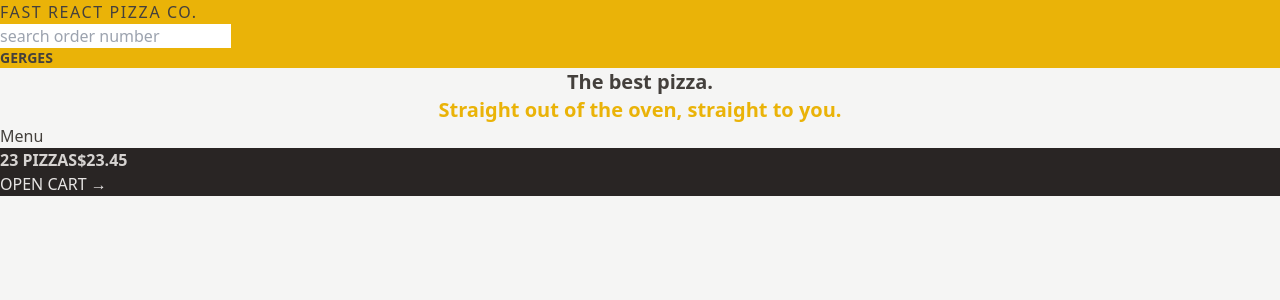
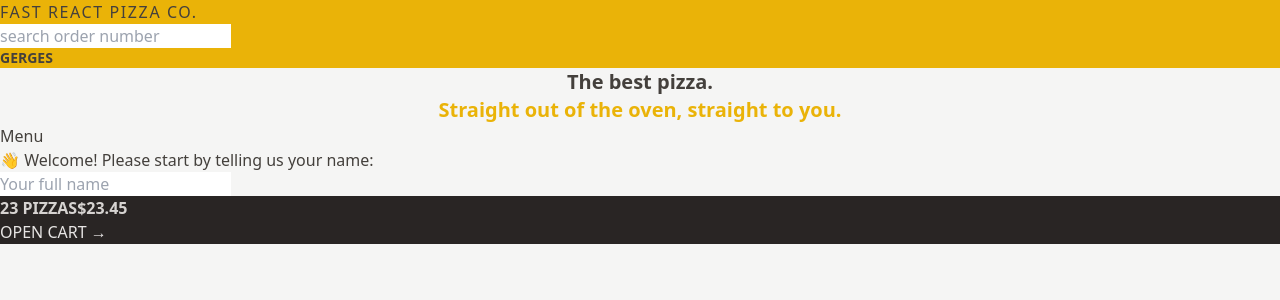
Before and after one commit to G3RGES/fast-react-pizza, a React (Vite) app: page / in a window 1280 px wide. Shown: the top 300 px of the page. Built offline with nearby package versions, Linux system fonts and the light colour scheme.

Commit message:
Update Home.jsx

```diff
--- a/src/ui/Home.jsx
+++ b/src/ui/Home.jsx
@@ -1,4 +1,5 @@
 import { Link } from "react-router-dom";
+import CreateUser from "./../features/user/CreateUser";
 
 function Home() {
   return (
@@ -12,6 +13,8 @@ function Home() {
       </h1>
 
       <Link to="/menu">Menu</Link>
+
+      <CreateUser />
     </div>
   );
 }
```
